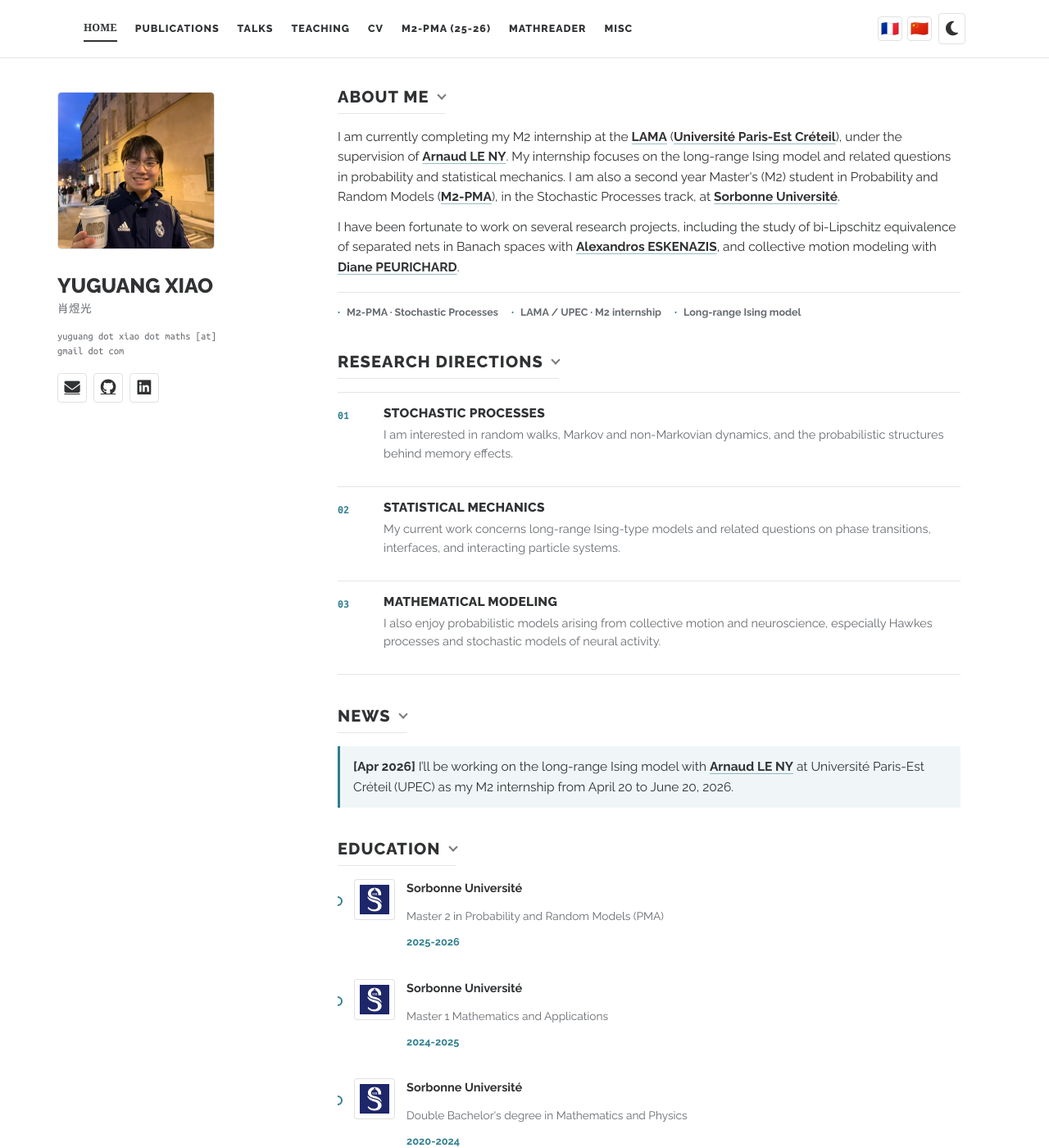
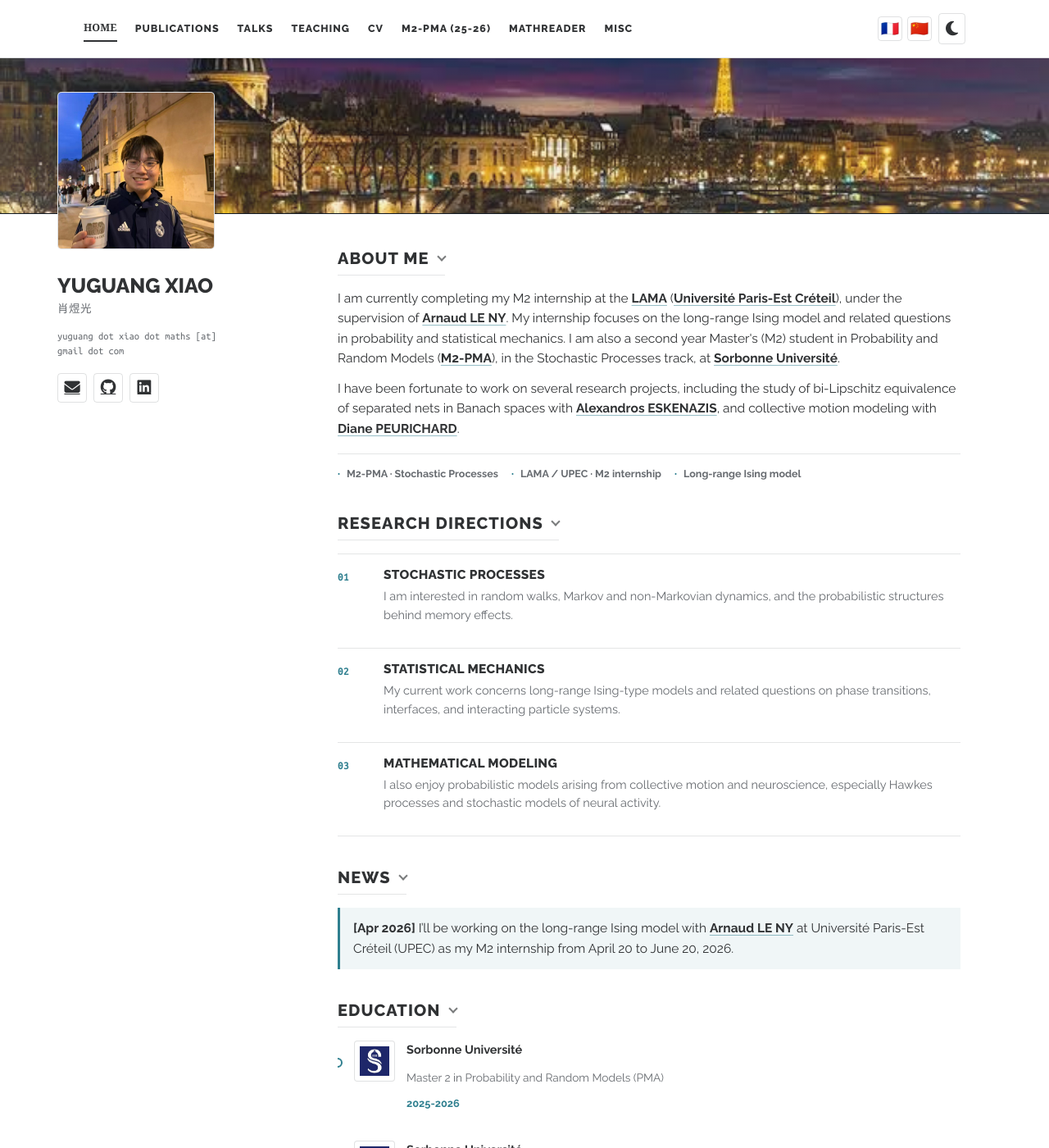
Before and after one commit to Lucien-XIAO/Lucien-XIAO.github.io, a Jekyll site: the page built from index.html, in a window 1280 px wide and 1400 px high. Shown: the whole window at 82% size. Built offline with Jekyll 4.4.1, drawn with Linux system fonts in a browser that asks for light colours; nearby versions of some CDN libraries; a style sheet for code colours, icons or effects is not loaded.

Commit message:
Add Paris photo strip to homepage

```diff
--- a/_includes/head.html
+++ b/_includes/head.html
@@ -16,7 +16,7 @@
 <link rel="stylesheet" href="/assets/css/font_sans_serif.css">
 <link rel="stylesheet" href="/assets/css/style-no-dark-mode_old.css">
 <link rel="stylesheet" href="/assets/css/publications-no-dark-mode_old.css">
-<link rel="stylesheet" href="/assets/css/theme-claude.css?v=11">
+<link rel="stylesheet" href="/assets/css/theme-claude.css?v=12">
 <script src="/assets/js/site-i18n.js?v=10" defer></script>
 <script>
   (function() {
--- a/_layouts/default.html
+++ b/_layouts/default.html
@@ -3,9 +3,12 @@
 <head>
   {% include head.html %}
 </head>
-<body class="theme-claude">
+<body class="theme-claude has-paris-strip">
   {% include math_float.html %}
   {% include nav.html %}
+  <div class="paris-photo-strip" aria-label="Paris skyline">
+    <img src="/assets/img/paris-banner.jpg?v=1" alt="Paris skyline at night over the Seine" decoding="async" />
+  </div>
   <div class="wrapper">
     {% include sidebar.html %}
     <section class="content">
--- a/assets/css/theme-claude.css
+++ b/assets/css/theme-claude.css
@@ -3123,3 +3123,68 @@
     width: 46px;
   }
 }
+
+/* --- Homepage Paris photo strip --- */
+body.theme-claude.has-paris-strip .paris-photo-strip {
+  background: #101820;
+  border-bottom: 1px solid var(--claude-footer-border);
+  height: 190px;
+  margin-top: 70px;
+  overflow: hidden;
+  position: relative;
+  width: 100%;
+}
+
+body.theme-claude.has-paris-strip .paris-photo-strip img {
+  display: block;
+  filter: saturate(0.98) contrast(1.02) brightness(0.96);
+  height: 100%;
+  object-fit: cover;
+  object-position: center 30%;
+  width: 100%;
+}
+
+body.theme-claude.has-paris-strip .paris-photo-strip::after {
+  background:
+    linear-gradient(180deg, rgba(255, 255, 255, 0.05), rgba(255, 255, 255, 0.12)),
+    linear-gradient(90deg, rgba(255, 255, 255, 0.12), transparent 22%, transparent 78%, rgba(255, 255, 255, 0.10));
+  content: "";
+  inset: 0;
+  pointer-events: none;
+  position: absolute;
+}
+
+body.theme-claude.has-paris-strip .content {
+  padding-top: 42px;
+}
+
+@media (max-width: 1080px) {
+  body.theme-claude.has-paris-strip .paris-photo-strip {
+    height: 160px;
+  }
+
+  body.theme-claude.has-paris-strip .sidebar {
+    padding-top: 34px;
+  }
+
+  body.theme-claude.has-paris-strip .content {
+    padding-top: 20px;
+  }
+}
+
+@media (max-width: 768px) {
+  body.theme-claude.has-paris-strip .paris-photo-strip {
+    height: 136px;
+    margin-top: 62px;
+  }
+
+  body.theme-claude.has-paris-strip .sidebar {
+    padding-top: 28px;
+  }
+}
+
+@media (max-width: 520px) {
+  body.theme-claude.has-paris-strip .paris-photo-strip {
+    height: 118px;
+  }
+}
```
Also changed, not shown: assets/img/paris-banner.jpg (added).
